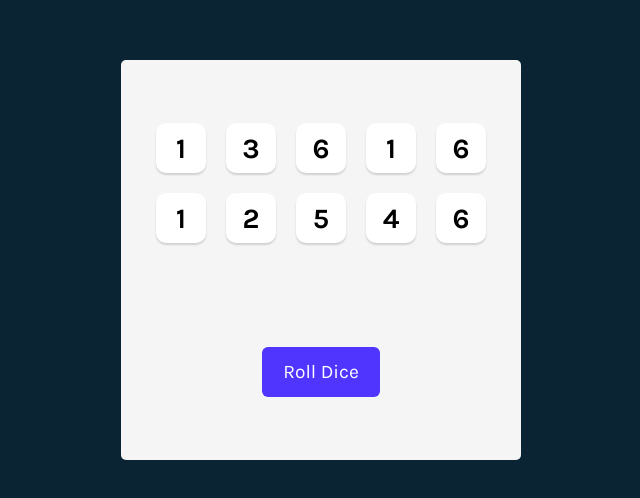
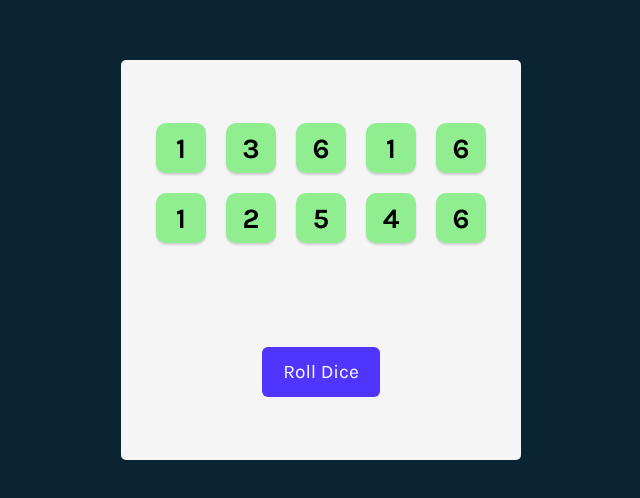
Before and after one commit to Sam-xiexielaoshi/Tenzies, a React (Vite) app: page / in a window 1280 px wide. Shown: the part 140-638 px from the top of the page, without its empty margins (319-959 px from the left). Built offline with nearby package versions, Linux system fonts and the light colour scheme.

Commit message:
styling the held dice

```diff
--- a/App.jsx
+++ b/App.jsx
@@ -7,7 +7,7 @@ export default function App() {
   function generateAllNewDice() {
     return new Array(10).fill(0).map(() => ({
       value: Math.ceil(Math.random() * 6),
-      isHeld: false,
+      isHeld: true,
       id: nanoid(),
     }));
   }
@@ -15,7 +15,7 @@ export default function App() {
     setDice(generateAllNewDice());
   }
   const diceElements = dice.map((dieObj) => (
-    <Die key={dieObj.id} value={dieObj.value} />
+    <Die key={dieObj.id} value={dieObj.value} isHeld={dieObj.isHeld}/>
   ));
   return (
     <main>
--- a/Die.jsx
+++ b/Die.jsx
@@ -1,5 +1,8 @@
 export default function Die(props){
+    const styles = {
+        backgroundColor: props.isHeld? "lightgreen" : "white",
+    }
     return (
-        <button>{props.value}</button>
+        <button style={styles}>{props.value}</button>
     )
 }
```
